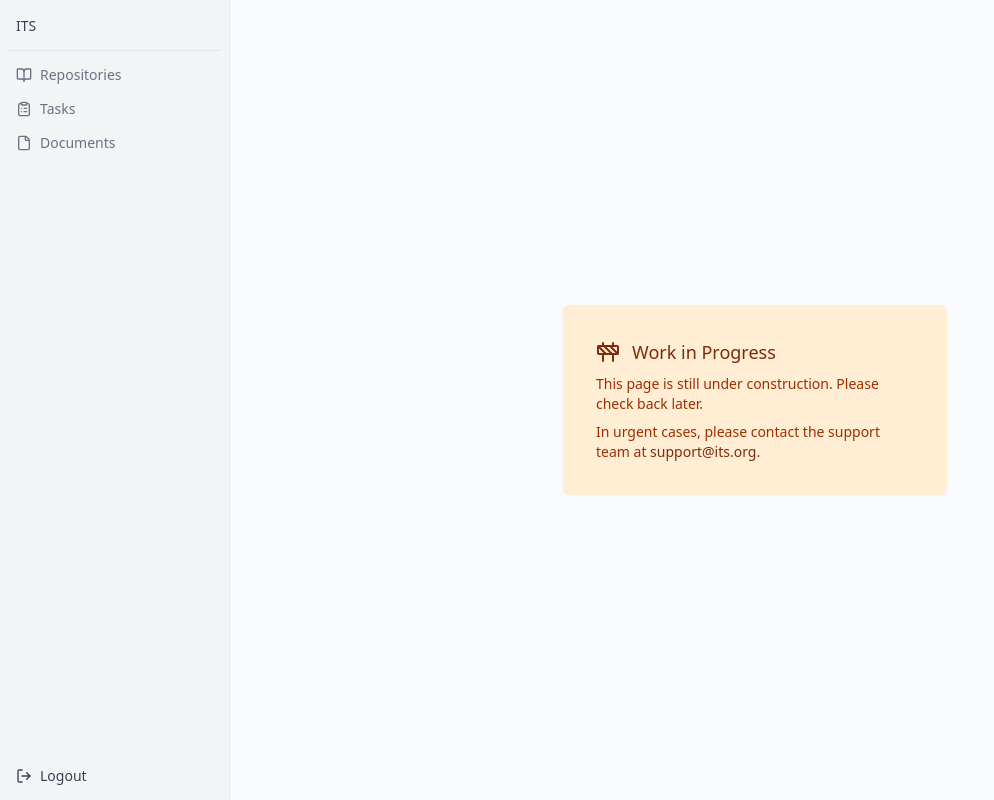
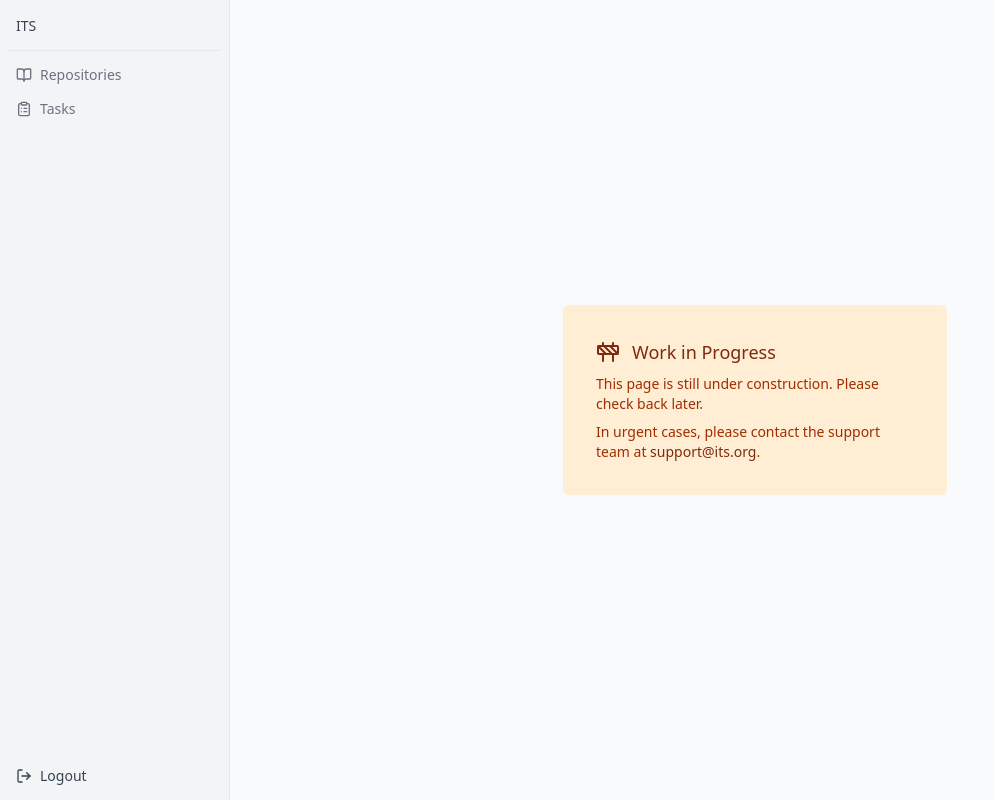
Before and after one commit to saurluca/its, a Nuxt app in the folder frontend/: page / in a window 1280 px wide. Shown: the whole page, without its empty margins (0-994 px from the left). Built offline with nearby package versions, Linux system fonts and the light colour scheme; no server answers.

Commit message:
style: remove documents page from sidebar

```diff
--- a/frontend/app/components/d-page/sidebar/content.vue
+++ b/frontend/app/components/d-page/sidebar/content.vue
@@ -1,6 +1,5 @@
 <script setup lang="ts">
 import {
-  FileIcon,
   LogOutIcon,
   PanelLeftClose,
   PanelRightClose,
@@ -27,11 +26,11 @@ const links = [
     to: "/tasks",
     icon: ClipboardList,
   },
-  {
-    name: "Documents",
-    to: "/documents",
-    icon: FileIcon,
-  },
+  // {
+  //   name: "Documents",
+  //   to: "/documents",
+  //   icon: FileIcon,
+  // },
   // {
   //   name: "Study",
   //   to: "/study",
```
